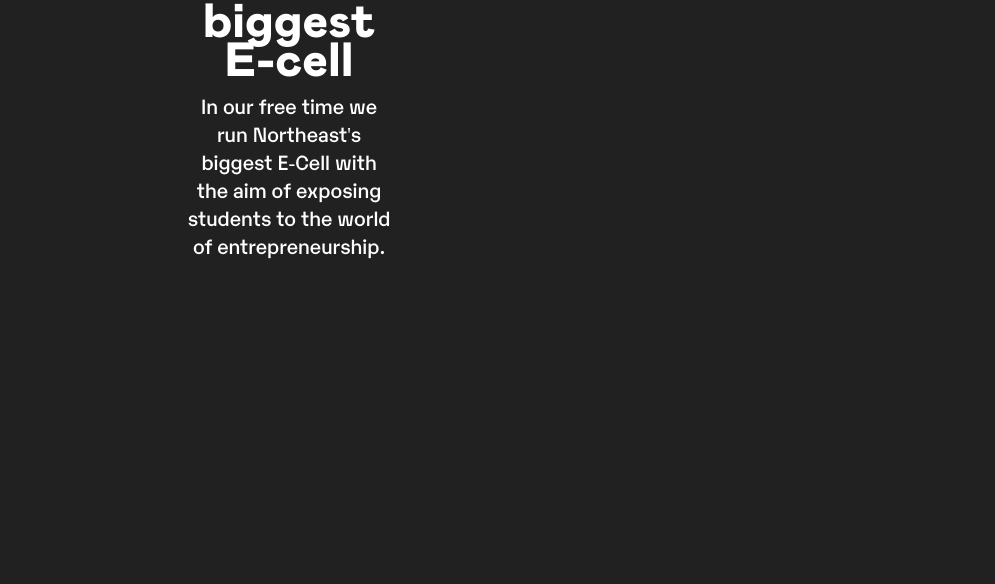
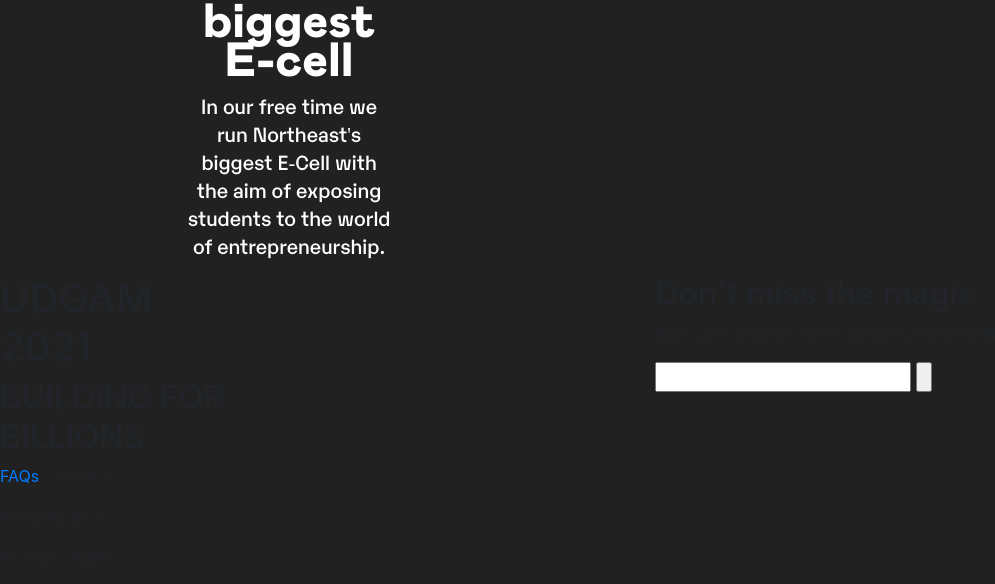
Before and after one commit to Ecelliitguwahati/udgam2021, a plain HTML site: page index.html in a window 1280 px wide. Shown: the part 9271-9855 px from the top of the page, without its empty margins (0-995 px from the left). Before the commit the page ends 9546 px from the top, so only its background shows below. Drawn offline with nearby package versions, Linux system fonts and the light colour scheme.

Commit message:
added footer without styling

```diff
--- a/index.html
+++ b/index.html
@@ -467,9 +467,30 @@
         </div>
     </div>
 
-    <script type="text/javascript" src="event_list.js">
+    <!--=====================================================================-->
+    <!-- FOOTER -->
+    <!--=====================================================================-->
+    <div class="footer">
+        <div class="row">
+            <div class="col-6">
+                <h1>UDGAM <br>2021</h1>
+                <h2>BUILDING FOR <br>BILLIONS</h2>
+                <p> <a href="#">FAQs</a>. <a>Contact</a> </p>
+                <p> edc@iitg.ac.in</p>
+                <p>&copy; 2021 Udgam</p>
+            </div>
+            <div class="col-6">
+                <h2>Don't miss the magic</h2>
+                <p>Sign up to recieve event updates amd mnotifications.</p>
+                <form class="" action="index.html" method="post">
+                    <input type="text" name="" value="">
+                    <input type="submit" name="" value="">
+                </form>
+            </div>
+        </div>
+    </div>
 
-    </script>
+
     <!-- BOOTSTRAP JS -->
     <script src="https://code.jquery.com/jquery-3.5.1.slim.min.js" integrity="sha384-DfXdz2htPH0lsSSs5nCTpuj/zy4C+OGpamoFVy38MVBnE+IbbVYUew+OrCXaRkfj" crossorigin="anonymous"></script>
     <script src="https://cdn.jsdelivr.net/npm/bootstrap@4.5.3/dist/js/bootstrap.bundle.min.js" integrity="sha384-ho+j7jyWK8fNQe+A12Hb8AhRq26LrZ/JpcUGGOn+Y7RsweNrtN/tE3MoK7ZeZDyx" crossorigin="anonymous"></script>
```
